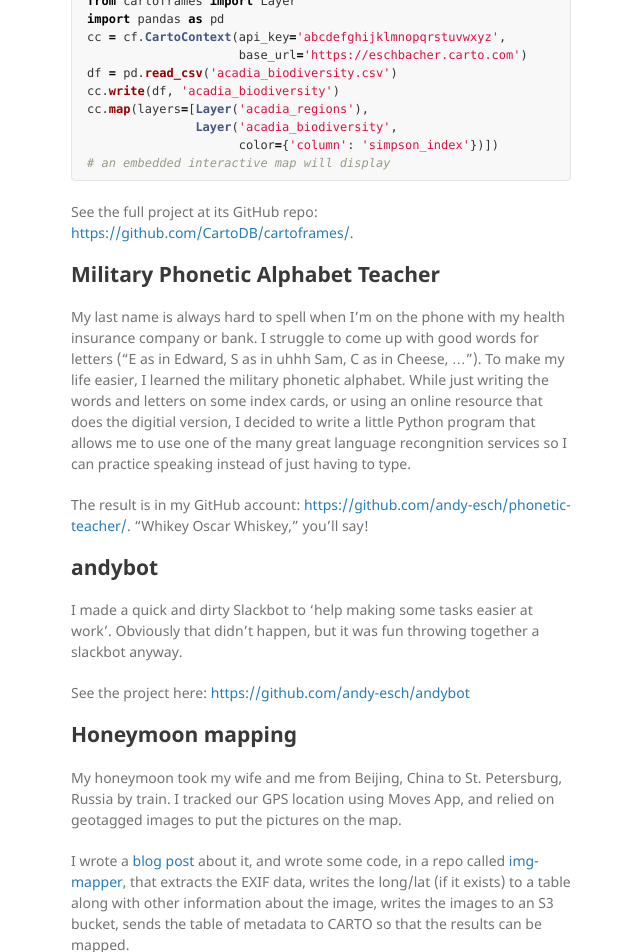
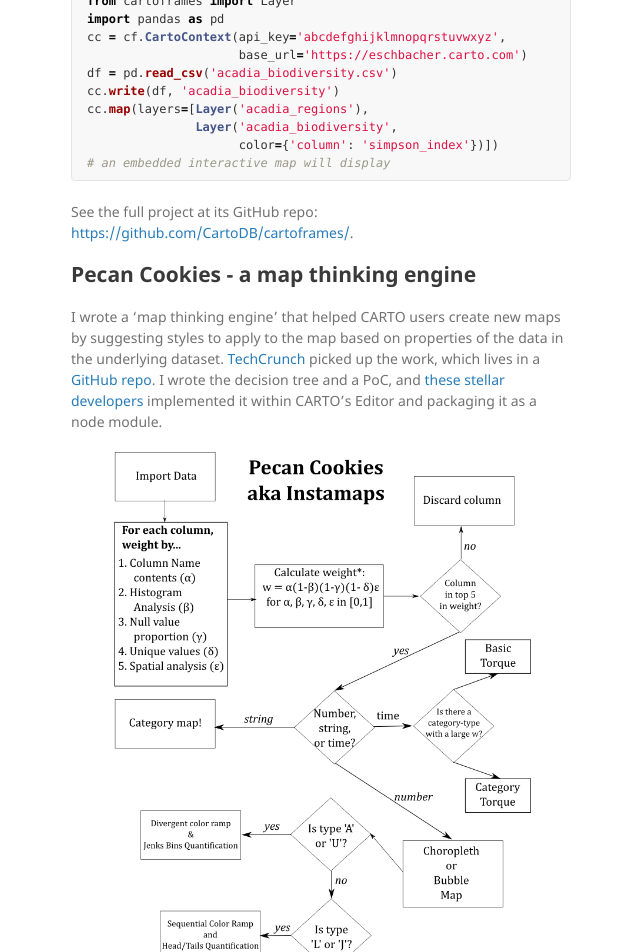
Before and after one commit to andy-esch/andy-esch.github.io, a Jekyll site: the page built from projects.md, in a window 1280 px wide and 1400 px high, scrolled down 1439 px. Shown: the top 952 px of the window, without its empty margins (499-1139 px from the left). Built offline with Jekyll 4.4.1, drawn with Linux system fonts in a browser that asks for light colours; some of the changed text lies outside the part shown.

Commit message:
adds pecan cookies project

```diff
--- /dev/null
+++ b/_includes/figure.html
@@ -0,0 +1,4 @@
+<figure>
+	<img src="/assets/img/{{ include.img_name }}" alt="{{ include.alt_text }}">
+	<figcaption>{{ include.caption_text }}</figcaption>
+</figure>
--- a/projects.md
+++ b/projects.md
@@ -46,6 +46,21 @@
 
 See the full project at its GitHub repo: <https://github.com/CartoDB/cartoframes/>.
 
+
+## Pecan Cookies - a map thinking engine
+
+I wrote a 'map thinking engine' that helped CARTO users create new maps by suggesting styles to apply to the map based on properties of the data in the underlying dataset. [TechCrunch](https://techcrunch.com/2015/07/21/cartodb-lets-anyone-visualize-their-data-with-one-click-mapping/) picked up the work, which lives in a [GitHub repo](https://github.com/CartoDB/pecan). I wrote the decision tree and a PoC, and [these stellar developers](https://github.com/CartoDB/pecan/blob/5bdb38443fca6a9e34a3f3a87e778143ef514609/package.json#L24-L29) implemented it within CARTO's Editor and packaging it as a node module.
+
+{% include figure.html caption_text="Draft Pecan Cookies flow chart, eventually implemented in <a href=\"https://github.com/CartoDB/pecan\">CARTO's pecan node module</a>"
+                       img_name="pecan-flow-chart.png"
+		       alt_text="Draft Pecan Cookies flow chart" %}
+
+The final implementation looked as follows:
+
+{% include figure.html caption_text="Pecan cookies workflow. Image from the blog post <a href=\"\">One-Click Mapping: The Mapping Revolution</a>"
+                       img_name="pecan-in-action.png"
+		       alt_text="Pecan cookies workflow" %}
+
 ## [](#phonetic-teacher)Military Phonetic Alphabet Teacher
 
 My last name is always hard to spell when I'm on the phone with my health insurance company or bank. I struggle to come up with good words for letters ("E as in Edward, S as in uhhh Sam, C as in Cheese, ..."). To make my life easier, I learned the military phonetic alphabet. While just writing the words and letters on some index cards, or using an online resource that does the digitial version, I decided to write a little Python program that allows me to use one of the many great language recongnition services so I can practice speaking instead of just having to type.
```
Also changed, not shown: assets/img/pecan-flow-chart.png (added), assets/img/pecan-in-action.png (added).
